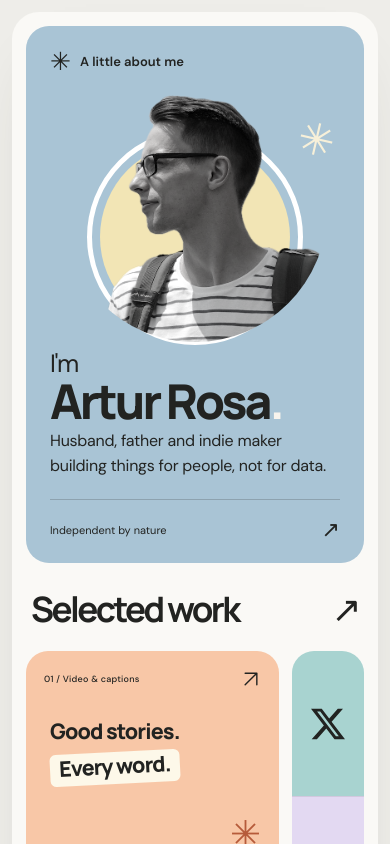
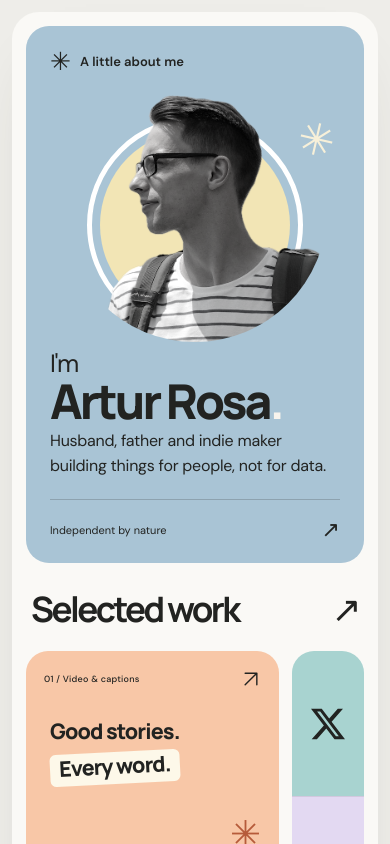
Before and after one commit to rossinek/frontend-sparkles, a Vue app in the folder portfolio/: page /#/ in a window 390 px wide. Shown: the top 844 px of the page. Built offline with nearby package versions, Linux system fonts and the light colour scheme.

Commit message:
Align mobile portrait backdrop with desktop composition

```diff
--- a/portfolio/src/style.css
+++ b/portfolio/src/style.css
@@ -150,7 +150,7 @@ main:focus { outline: none; }
   .bio-top { padding: 23px 24px 0; }
   .portrait-scene { width: 100%; height: 265px; margin-top: 6px; }
   .portrait { width: 300px; height: 300px; bottom: -6px; }
-  .portrait-circle { width: 190px; height: 190px; top: 62px; }
+  .portrait-circle { width: 190px; height: 190px; top: 50px; }
   .portrait-spark { right: 29px; top: 31px; font-size: 44px; }
   .bio-copy { padding: 6px 24px 20px; }
   .intro { font-size: 25px; }
```
